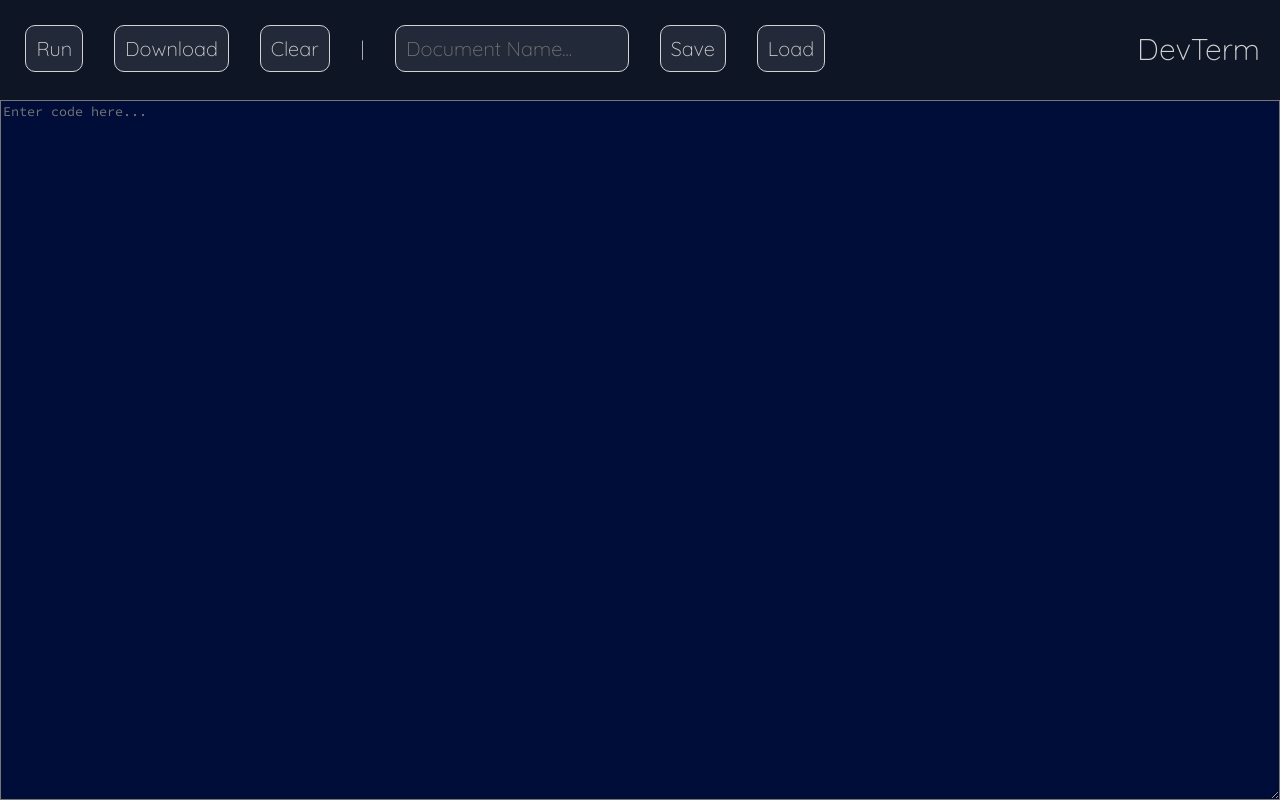
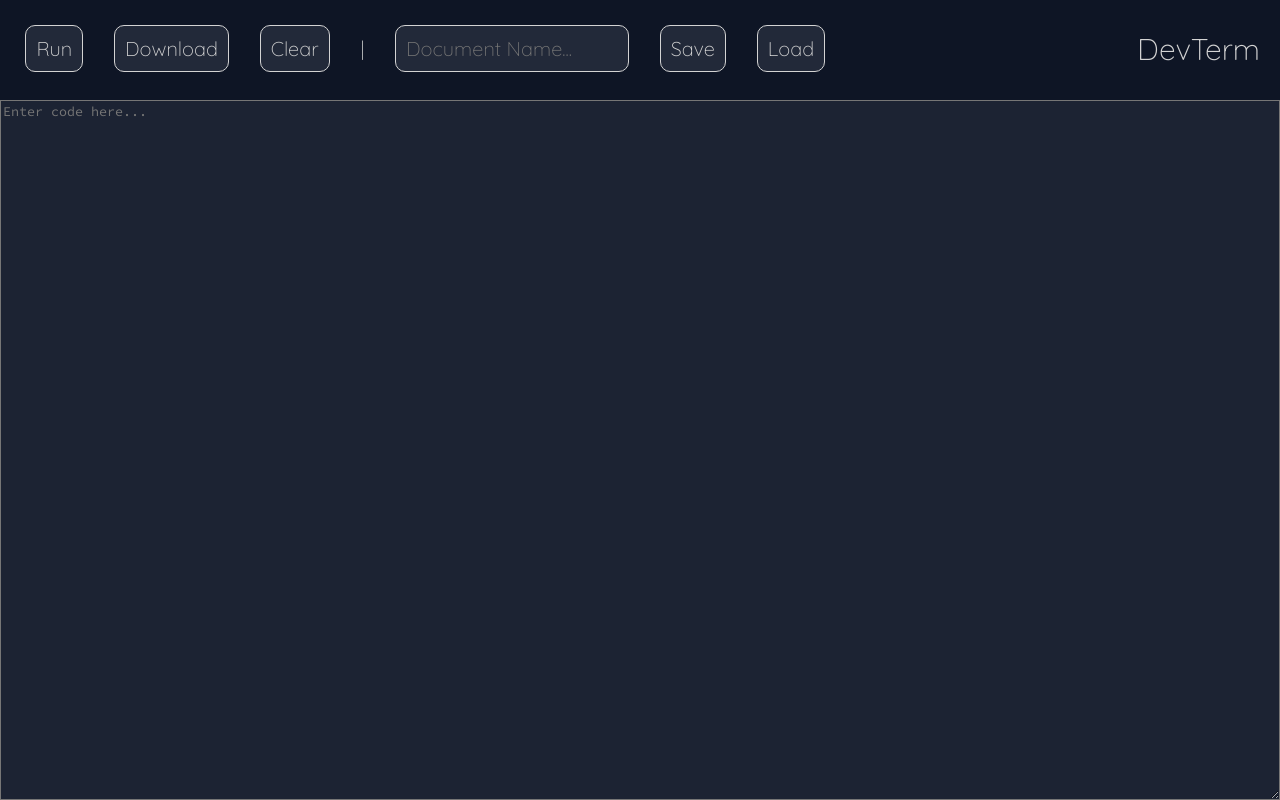
Before and after one commit to 7aimez/DevTerm, a plain HTML site: page index.html in a window 1280 px wide. Drawn offline with Linux system fonts and the light colour scheme.

Commit message:
Update style.css

```diff
--- a/style.css
+++ b/style.css
@@ -47,7 +47,7 @@ button {
   bottom: 0;
   border-radius: 0px;
   font-family: 'Source Code Pro', monospace;
-  background-color: #000D38;
+  background-color: #1C2333;
 }
 
 #documentName {
```
